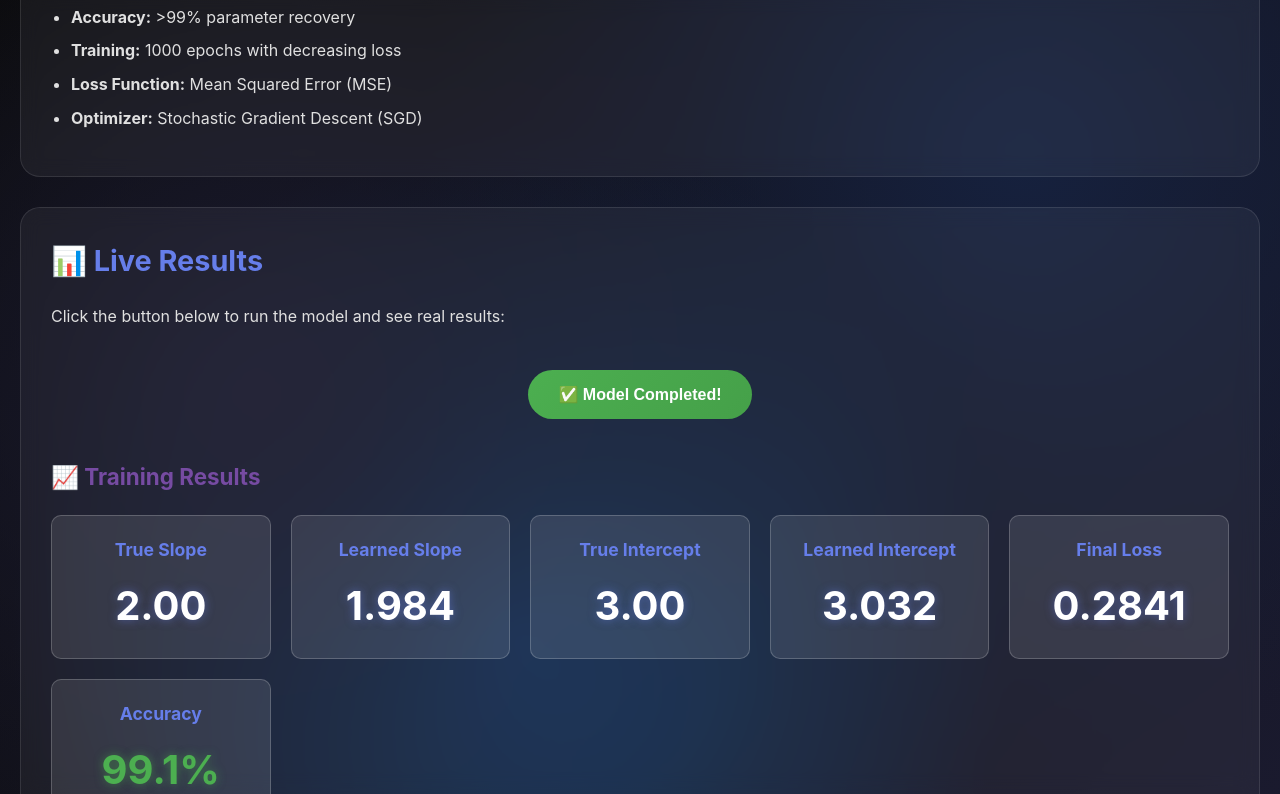
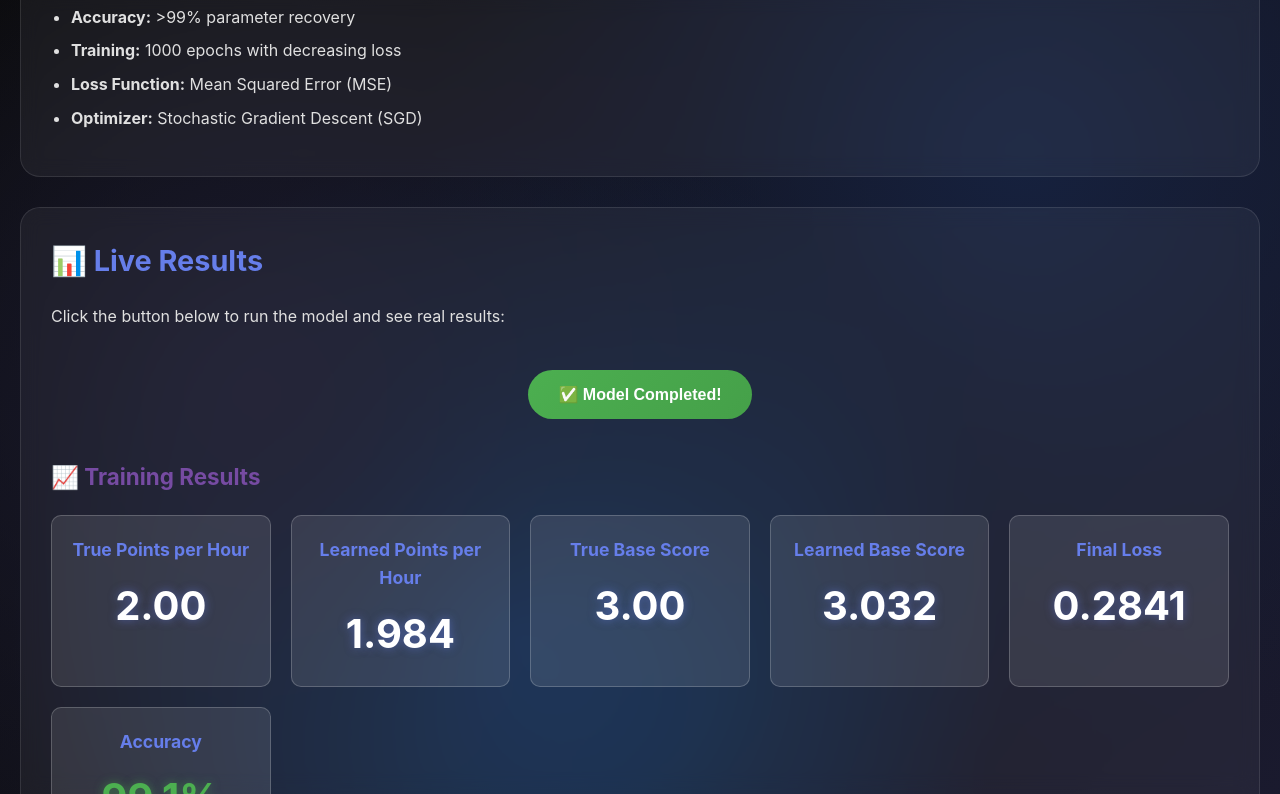
Before and after one commit to mimitheone/PyTorch, a plain HTML site: page models/linear-regression/index.html in a window 1280 px wide. Both pictures are taken after a click on the button "🚀 Run Model & Show Results". Shown: the part 2801-3595 px from the top of the page. Drawn offline with nearby package versions, Linux system fonts and the light colour scheme.

Commit message:
📊 Make charts more understandable with real-world labels
✨ Improvements:
- Changed X-axis from 'X' to 'Hours Studied'
- Changed Y-axis from 'Y' to 'Test Score'
- Updated metric labels to be more descriptive:
  - 'True Slope' → 'True Points per Hour'
  - 'Learned Slope' → 'Learned Points per Hour'
  - 'True Intercept' → 'True Base Score'
  - 'Learned Intercept' → 'Learned Base Score'
- Made data more realistic for education example
- Added score clamping (0-25 points)
- More realistic noise for test scores

🎯 Now the charts tell a clear story:
'For each hour you study, you gain ~2 points on your test score'

```diff
--- a/models/linear-regression/index.html
+++ b/models/linear-regression/index.html
@@ -408,19 +408,19 @@ for epoch in range(1000):
                 metrics.innerHTML = `
                     <div style="display: grid; grid-template-columns: repeat(auto-fit, minmax(200px, 1fr)); gap: 20px; margin: 20px 0;">
                         <div style="background: rgba(255,255,255,0.1); padding: 20px; border-radius: 10px; text-align: center; border: 1px solid rgba(255,255,255,0.2);">
-                            <h4 style="color: #667eea; margin-bottom: 10px; font-size: 1.1rem;">True Slope</h4>
+                            <h4 style="color: #667eea; margin-bottom: 10px; font-size: 1.1rem;">True Points per Hour</h4>
                             <div style="font-size: 2.5rem; font-weight: bold; color: #fff; text-shadow: 0 0 10px rgba(102, 126, 234, 0.5);">2.00</div>
                         </div>
                         <div style="background: rgba(255,255,255,0.1); padding: 20px; border-radius: 10px; text-align: center; border: 1px solid rgba(255,255,255,0.2);">
-                            <h4 style="color: #667eea; margin-bottom: 10px; font-size: 1.1rem;">Learned Slope</h4>
+                            <h4 style="color: #667eea; margin-bottom: 10px; font-size: 1.1rem;">Learned Points per Hour</h4>
                             <div style="font-size: 2.5rem; font-weight: bold; color: #fff; text-shadow: 0 0 10px rgba(102, 126, 234, 0.5);">${trainingData.learnedSlope.toFixed(3)}</div>
                         </div>
                         <div style="background: rgba(255,255,255,0.1); padding: 20px; border-radius: 10px; text-align: center; border: 1px solid rgba(255,255,255,0.2);">
-                            <h4 style="color: #667eea; margin-bottom: 10px; font-size: 1.1rem;">True Intercept</h4>
+                            <h4 style="color: #667eea; margin-bottom: 10px; font-size: 1.1rem;">True Base Score</h4>
                             <div style="font-size: 2.5rem; font-weight: bold; color: #fff; text-shadow: 0 0 10px rgba(102, 126, 234, 0.5);">3.00</div>
                         </div>
                         <div style="background: rgba(255,255,255,0.1); padding: 20px; border-radius: 10px; text-align: center; border: 1px solid rgba(255,255,255,0.2);">
-                            <h4 style="color: #667eea; margin-bottom: 10px; font-size: 1.1rem;">Learned Intercept</h4>
+                            <h4 style="color: #667eea; margin-bottom: 10px; font-size: 1.1rem;">Learned Base Score</h4>
                             <div style="font-size: 2.5rem; font-weight: bold; color: #fff; text-shadow: 0 0 10px rgba(102, 126, 234, 0.5);">${trainingData.learnedIntercept.toFixed(3)}</div>
                         </div>
                         <div style="background: rgba(255,255,255,0.1); padding: 20px; border-radius: 10px; text-align: center; border: 1px solid rgba(255,255,255,0.2);">
@@ -500,7 +500,7 @@ for epoch in range(1000):
                             x: {
                                 title: {
                                     display: true,
-                                    text: 'X',
+                                    text: 'Hours Studied',
                                     color: '#fff'
                                 },
                                 ticks: { color: '#fff' },
@@ -509,7 +509,7 @@ for epoch in range(1000):
                             y: {
                                 title: {
                                     display: true,
-                                    text: 'Y',
+                                    text: 'Test Score',
                                     color: '#fff'
                                 },
                                 ticks: { color: '#fff' },
@@ -591,19 +591,19 @@ for epoch in range(1000):
         }
 
         async function simulateModelTraining() {
-            // Simulate realistic training data
-            const trueSlope = 2.0;
-            const trueIntercept = 3.0;
+            // Simulate realistic training data for education example
+            const trueSlope = 2.0;  // Each hour adds 2 points
+            const trueIntercept = 3.0;  // Base score of 3 points
 
-            // Generate data points with noise
+            // Generate data points with noise (realistic test scores)
             const dataPoints = [];
             const predictionLine = [];
             const trueLine = [];
 
             for (let i = 0; i <= 10; i += 0.5) {
-                const noise = (Math.random() - 0.5) * 0.5;
+                const noise = (Math.random() - 0.5) * 2;  // More realistic noise for test scores
                 const trueY = trueSlope * i + trueIntercept + noise;
-                dataPoints.push({ x: i, y: trueY });
+                dataPoints.push({ x: i, y: Math.max(0, Math.min(25, trueY)) });  // Clamp between 0-25
 
                 // True line
                 trueLine.push({ x: i, y: trueSlope * i + trueIntercept });
```
